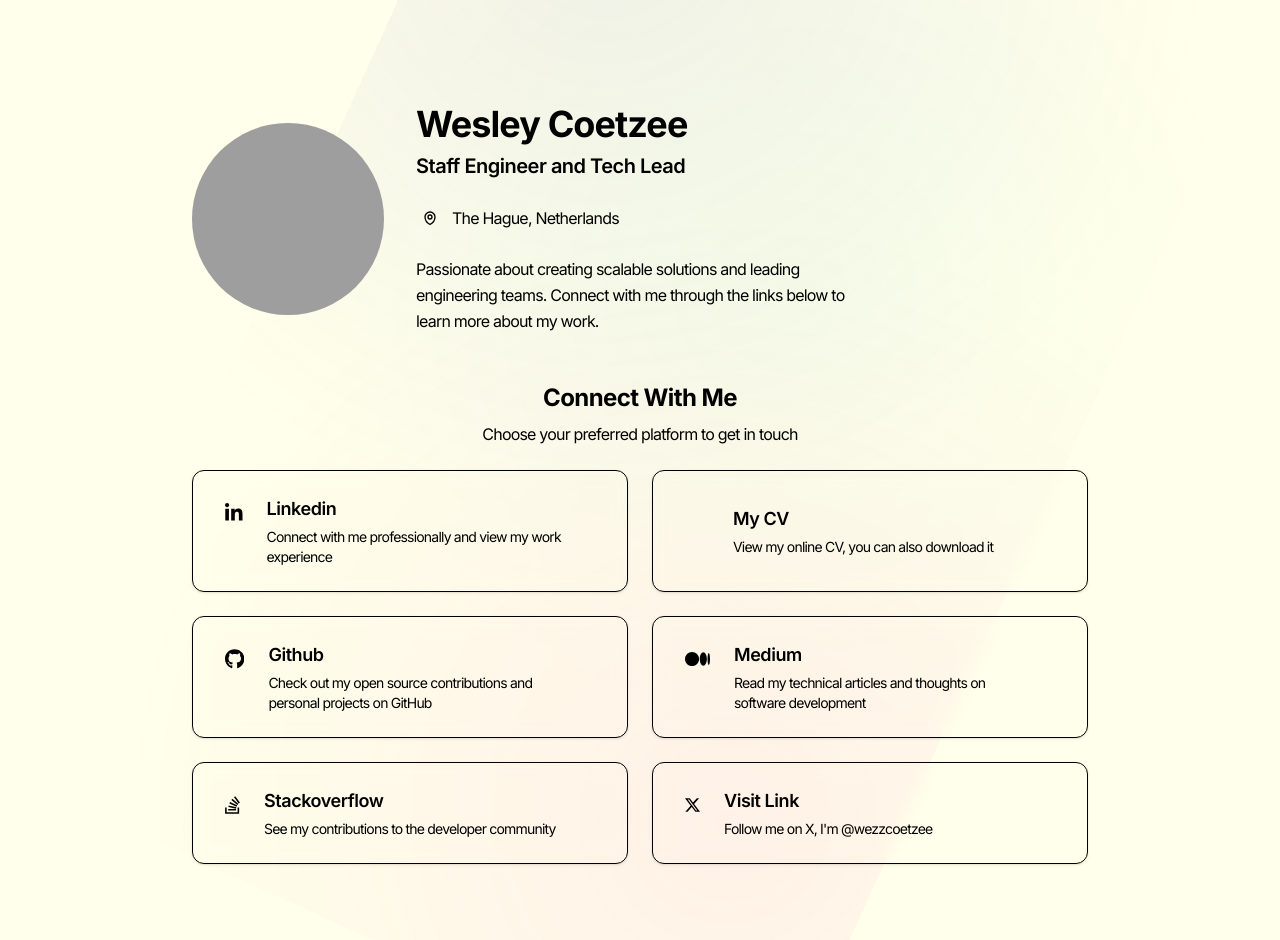
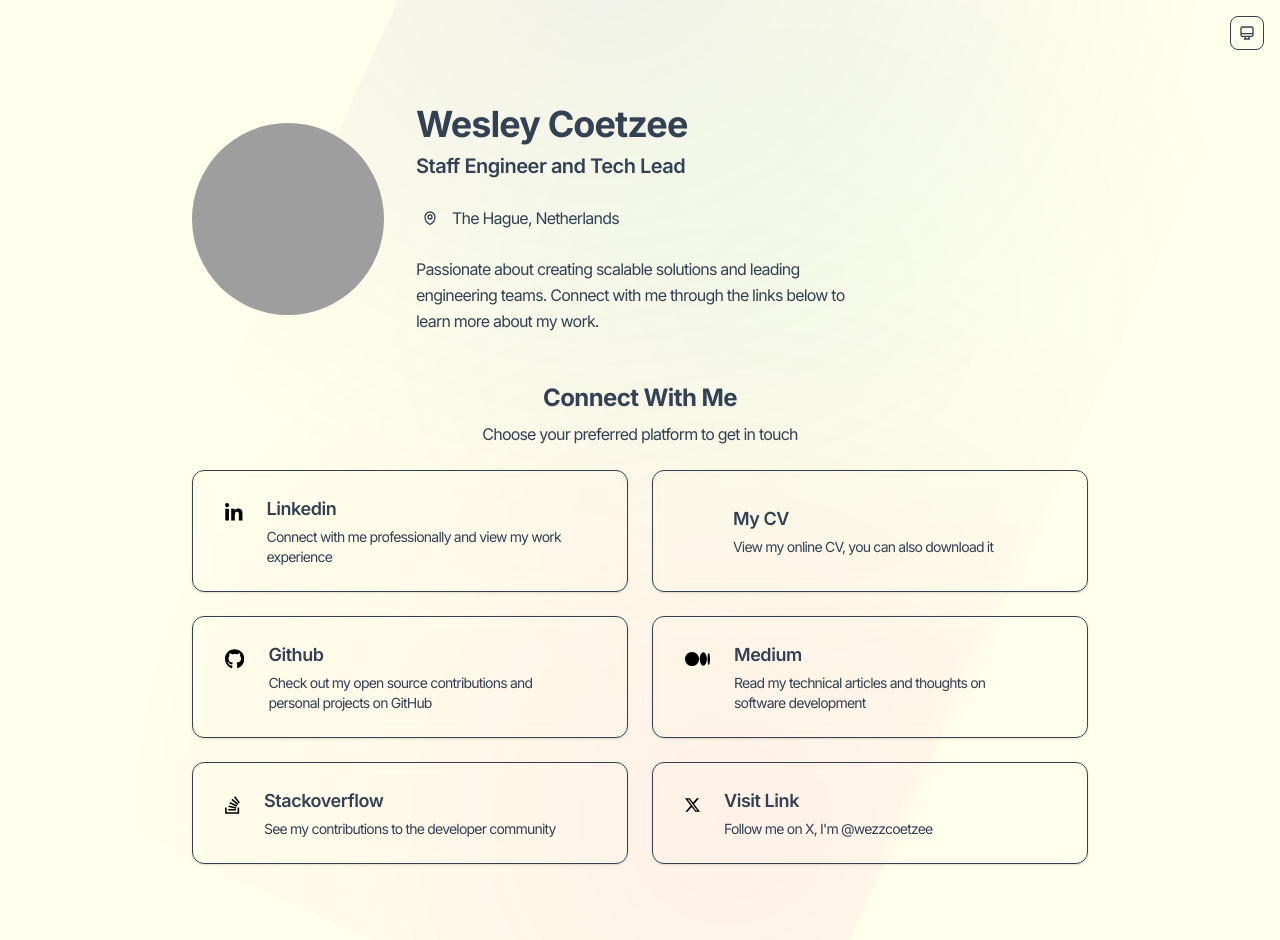
Before and after one commit to wezzcoetzee/wezzcoetzee, a Next.js app: page / in a window 1280 px wide. Shown: the top 940 px of the page. Built offline with nearby package versions, Linux system fonts and the light colour scheme; grey boxes are pictures that could not be loaded.

Commit message:
feat: dark mode

```diff
--- a/src/app/globals.css
+++ b/src/app/globals.css
@@ -18,10 +18,11 @@
   }
 }
 
+/* Base theme variables */
 @theme {
   --color-off-white: rgb(255, 255, 235);
 
-  /* Semantic color tokens */
+  /* Light mode colors */
   --color-background: 255 255 235;
   --color-foreground: 51 65 85;
   --color-card: 255 255 255;
@@ -36,12 +37,35 @@
 }
 
 @layer base {
+  :root {
+    --bg1: rgb(255, 255, 235);
+    --bg2: rgb(255, 255, 235);
+  }
+
+  .dark {
+    --color-background: 2 8 23;
+    --color-foreground: 248 250 252;
+    --color-card: 15 23 42;
+    --color-card-foreground: 248 250 252;
+    --color-muted: 30 41 59;
+    --color-muted-foreground: 148 163 184;
+    --color-border: 51 65 85;
+    --color-primary: 96 165 250;
+    --color-primary-foreground: 2 8 23;
+    --color-secondary: 30 41 59;
+    --color-secondary-foreground: 248 250 252;
+    --bg1: rgb(2, 8, 23);
+    --bg2: rgb(15, 23, 42);
+  }
+
   html,
   body {
     font-family: 'Open Sans', sans-serif;
-    background: linear-gradient(40deg, var(--color-bg1), var(--color-bg2));
+    background: linear-gradient(40deg, var(--bg1), var(--bg2));
     min-height: 100vh;
     position: relative;
+    color: rgb(var(--color-foreground));
+    background-color: rgb(var(--color-background));
   }
 
   .gradient-bg {
@@ -79,19 +103,22 @@
   ::before,
   ::backdrop,
   ::file-selector-button {
-    border-color: var(--color-gray-200, currentcolor);
+    border-color: rgb(var(--color-border));
   }
 
   h1 {
-    @apply text-2xl font-bold text-foreground tracking-tight;
+    @apply text-2xl font-bold tracking-tight;
+    color: rgb(var(--color-foreground));
   }
 
   h2 {
-    @apply text-xl font-bold text-foreground tracking-tight;
+    @apply text-xl font-bold tracking-tight;
+    color: rgb(var(--color-foreground));
   }
 
   h3 {
-    @apply text-lg font-bold text-foreground tracking-tight;
+    @apply text-lg font-bold tracking-tight;
+    color: rgb(var(--color-foreground));
   }
 
   /* Semantic color utilities */
@@ -208,14 +235,9 @@
   }
 }
 
-:root {
-  --color-bg1: rgb(255, 255, 235);
-  --color-bg2: rgb(255, 255, 235);
-}
-
-/* Dark mode temporarily disabled for testing - will re-enable after fixing contrast
+/* System dark mode preference */
 @media (prefers-color-scheme: dark) {
-  @theme {
+  :root:not(.light) {
     --color-background: 2 8 23;
     --color-foreground: 248 250 252;
     --color-card: 15 23 42;
@@ -227,11 +249,7 @@
     --color-primary-foreground: 2 8 23;
     --color-secondary: 30 41 59;
     --color-secondary-foreground: 248 250 252;
-  }
-
-  :root {
-    --color-bg1: rgb(2, 8, 23);
-    --color-bg2: rgb(15, 23, 42);
+    --bg1: rgb(2, 8, 23);
+    --bg2: rgb(15, 23, 42);
   }
 }
-*/
--- a/src/app/layout.tsx
+++ b/src/app/layout.tsx
@@ -2,6 +2,8 @@ import type { Metadata } from 'next';
 import { Inter } from 'next/font/google';
 import './globals.css';
 import Script from 'next/script';
+import { ThemeProvider } from '@/components/ThemeProvider';
+import { ThemeToggle } from '@/components/ThemeToggle';
 
 const inter = Inter({ subsets: ['latin'] });
 
@@ -31,9 +33,16 @@ export default function RootLayout({ children }: { children: React.ReactNode })
           gtag('config', 'G-M18S2XK0BZ');
         `}
         </Script>
-        <div className="gradient-bg overflow-auto  tracking-tighter">
-          <div className="overflow-auto ">{children}</div>
-        </div>
+        <ThemeProvider defaultTheme="system">
+          {/* Theme toggle button - fixed position */}
+          <div className="fixed top-4 right-4 z-50">
+            <ThemeToggle />
+          </div>
+
+          <div className="gradient-bg overflow-auto tracking-tighter">
+            <div className="overflow-auto">{children}</div>
+          </div>
+        </ThemeProvider>
       </body>
     </html>
   );
--- /dev/null
+++ b/src/components/ThemeProvider.tsx
@@ -0,0 +1,97 @@
+"use client";
+
+import { createContext, useContext, useEffect, useState } from "react";
+
+type Theme = "dark" | "light" | "system";
+
+interface ThemeProviderContextType {
+  theme: Theme;
+  setTheme: (theme: Theme) => void;
+  actualTheme: "dark" | "light";
+}
+
+const ThemeProviderContext = createContext<ThemeProviderContextType | undefined>(
+  undefined
+);
+
+interface ThemeProviderProps {
+  children: React.ReactNode;
+  defaultTheme?: Theme;
+}
+
+export function ThemeProvider({
+  children,
+  defaultTheme = "system",
+}: ThemeProviderProps) {
+  const [theme, setTheme] = useState<Theme>(defaultTheme);
+  const [actualTheme, setActualTheme] = useState<"dark" | "light">("light");
+
+  useEffect(() => {
+    // Load theme from localStorage
+    const savedTheme = localStorage.getItem("theme") as Theme;
+    if (savedTheme) {
+      setTheme(savedTheme);
+    }
+  }, []);
+
+  useEffect(() => {
+    const root = window.document.documentElement;
+
+    // Remove previous theme classes
+    root.classList.remove("light", "dark");
+
+    if (theme === "system") {
+      const systemTheme = window.matchMedia("(prefers-color-scheme: dark)")
+        .matches
+        ? "dark"
+        : "light";
+
+      root.classList.add(systemTheme);
+      setActualTheme(systemTheme);
+    } else {
+      root.classList.add(theme);
+      setActualTheme(theme);
+    }
+
+    // Save theme to localStorage
+    localStorage.setItem("theme", theme);
+  }, [theme]);
+
+  // Listen for system theme changes
+  useEffect(() => {
+    if (theme !== "system") return;
+
+    const mediaQuery = window.matchMedia("(prefers-color-scheme: dark)");
+    const handleChange = () => {
+      const systemTheme = mediaQuery.matches ? "dark" : "light";
+      const root = window.document.documentElement;
+      root.classList.remove("light", "dark");
+      root.classList.add(systemTheme);
+      setActualTheme(systemTheme);
+    };
+
+    mediaQuery.addEventListener("change", handleChange);
+    return () => mediaQuery.removeEventListener("change", handleChange);
+  }, [theme]);
+
+  const value = {
+    theme,
+    setTheme,
+    actualTheme,
+  };
+
+  return (
+    <ThemeProviderContext.Provider value={value}>
+      {children}
+    </ThemeProviderContext.Provider>
+  );
+}
+
+export const useTheme = () => {
+  const context = useContext(ThemeProviderContext);
+
+  if (context === undefined)
+    throw new Error("useTheme must be used within a ThemeProvider");
+
+  return context;
+};
--- /dev/null
+++ b/src/components/ThemeToggle.tsx
@@ -0,0 +1,110 @@
+"use client";
+
+import { useTheme } from "./ThemeProvider";
+
+export function ThemeToggle() {
+  const { theme, setTheme, actualTheme } = useTheme();
+
+  const cycleTheme = () => {
+    if (theme === "light") {
+      setTheme("dark");
+    } else if (theme === "dark") {
+      setTheme("system");
+    } else {
+      setTheme("light");
+    }
+  };
+
+  const getIcon = () => {
+    if (theme === "system") {
+      return (
+        <svg
+          className="w-4 h-4"
+          fill="none"
+          viewBox="0 0 24 24"
+          stroke="currentColor"
+        >
+          <path
+            strokeLinecap="round"
+            strokeLinejoin="round"
+            strokeWidth={2}
+            d="M9.75 17L9 20l-1 1h8l-1-1-.75-3M3 13h18M5 17h14a2 2 0 002-2V5a2 2 0 00-2-2H5a2 2 0 00-2 2v10a2 2 0 002 2z"
+          />
+        </svg>
+      );
+    }
+
+    if (actualTheme === "dark") {
+      return (
+        <svg
+          className="w-4 h-4"
+          fill="none"
+          viewBox="0 0 24 24"
+          stroke="currentColor"
+        >
+          <path
+            strokeLinecap="round"
+            strokeLinejoin="round"
+            strokeWidth={2}
+            d="M20.354 15.354A9 9 0 018.646 3.646 9.003 9.003 0 0012 21a9.003 9.003 0 008.354-5.646z"
+          />
+        </svg>
+      );
+    }
+
+    return (
+      <svg
+        className="w-4 h-4"
+        fill="none"
+        viewBox="0 0 24 24"
+        stroke="currentColor"
+      >
+        <path
+          strokeLinecap="round"
+          strokeLinejoin="round"
+          strokeWidth={2}
+          d="M12 3v1m0 16v1m9-9h-1M4 12H3m15.364 6.364l-.707-.707M6.343 6.343l-.707-.707m12.728 0l-.707.707M6.343 17.657l-.707.707M16 12a4 4 0 11-8 0 4 4 0 018 0z"
+        />
+      </svg>
+    );
+  };
+
+  const getTooltip = () => {
+    if (theme === "system") return "System theme";
+    return theme === "dark" ? "Dark mode" : "Light mode";
+  };
+
+  return (
+    <button
+      onClick={cycleTheme}
+      className="relative p-2 rounded-lg bg-card/50 backdrop-blur-sm border border-border/50 hover:bg-card/70 transition-all duration-200 focus:outline-none focus:ring-2 focus:ring-primary/50 group"
+      title={getTooltip()}
+      aria-label={`Switch to ${
+        theme === "light" ? "dark" : theme === "dark" ? "system" : "light"
+      } theme`}
+    >
+      <div className="text-foreground group-hover:text-primary transition-colors">
+        {getIcon()}
+      </div>
+
+      {/* Theme indicator dots */}
+      <div className="absolute -bottom-1 left-1/2 transform -translate-x-1/2 flex gap-0.5">
+        <div
+          className={`w-1 h-1 rounded-full transition-colors ${
+            theme === "light" ? "bg-primary" : "bg-muted-foreground/30"
+          }`}
+        />
+        <div
+          className={`w-1 h-1 rounded-full transition-colors ${
+            theme === "dark" ? "bg-primary" : "bg-muted-foreground/30"
+          }`}
+        />
+        <div
+          className={`w-1 h-1 rounded-full transition-colors ${
+            theme === "system" ? "bg-primary" : "bg-muted-foreground/30"
+          }`}
+        />
+      </div>
+    </button>
+  );
+}
```
